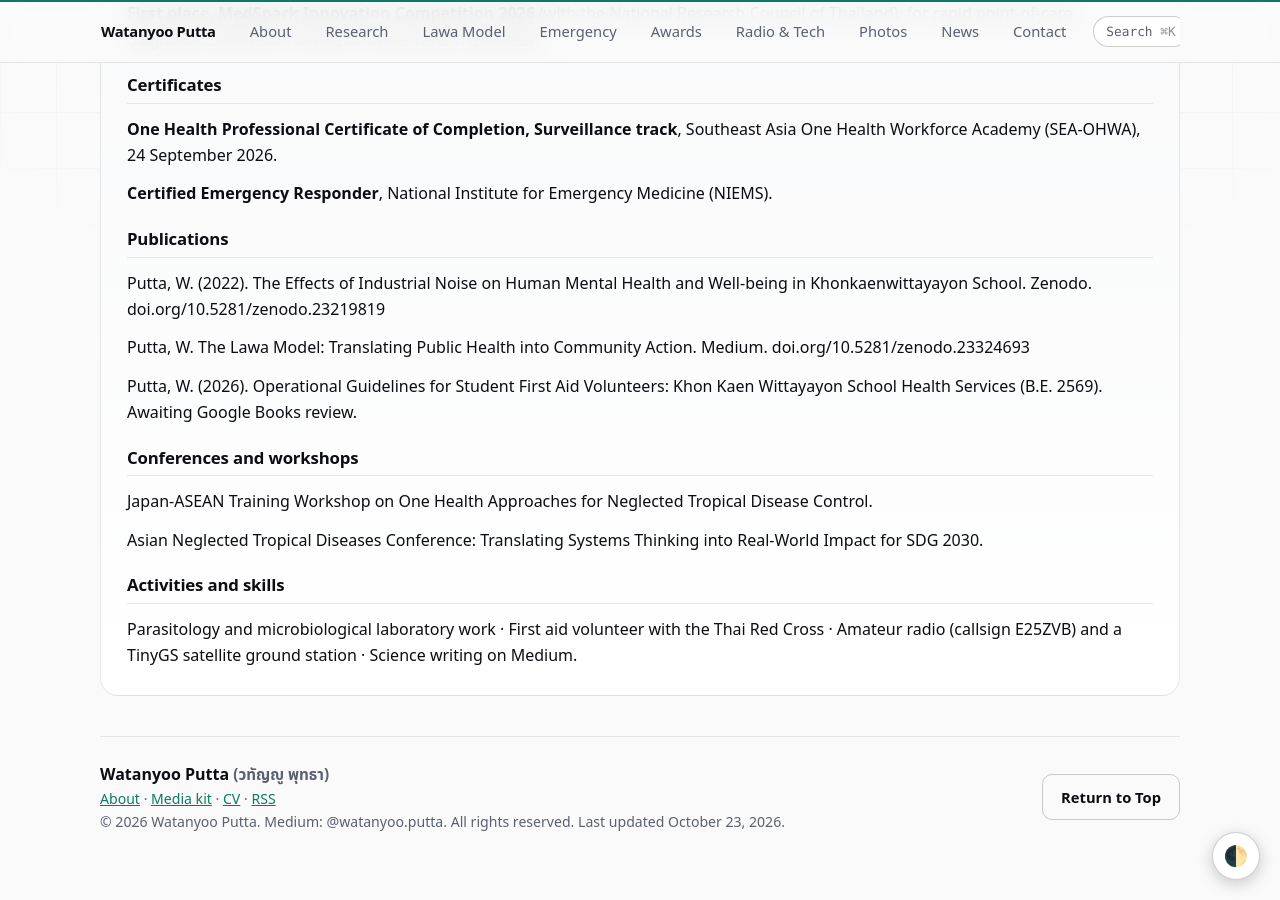
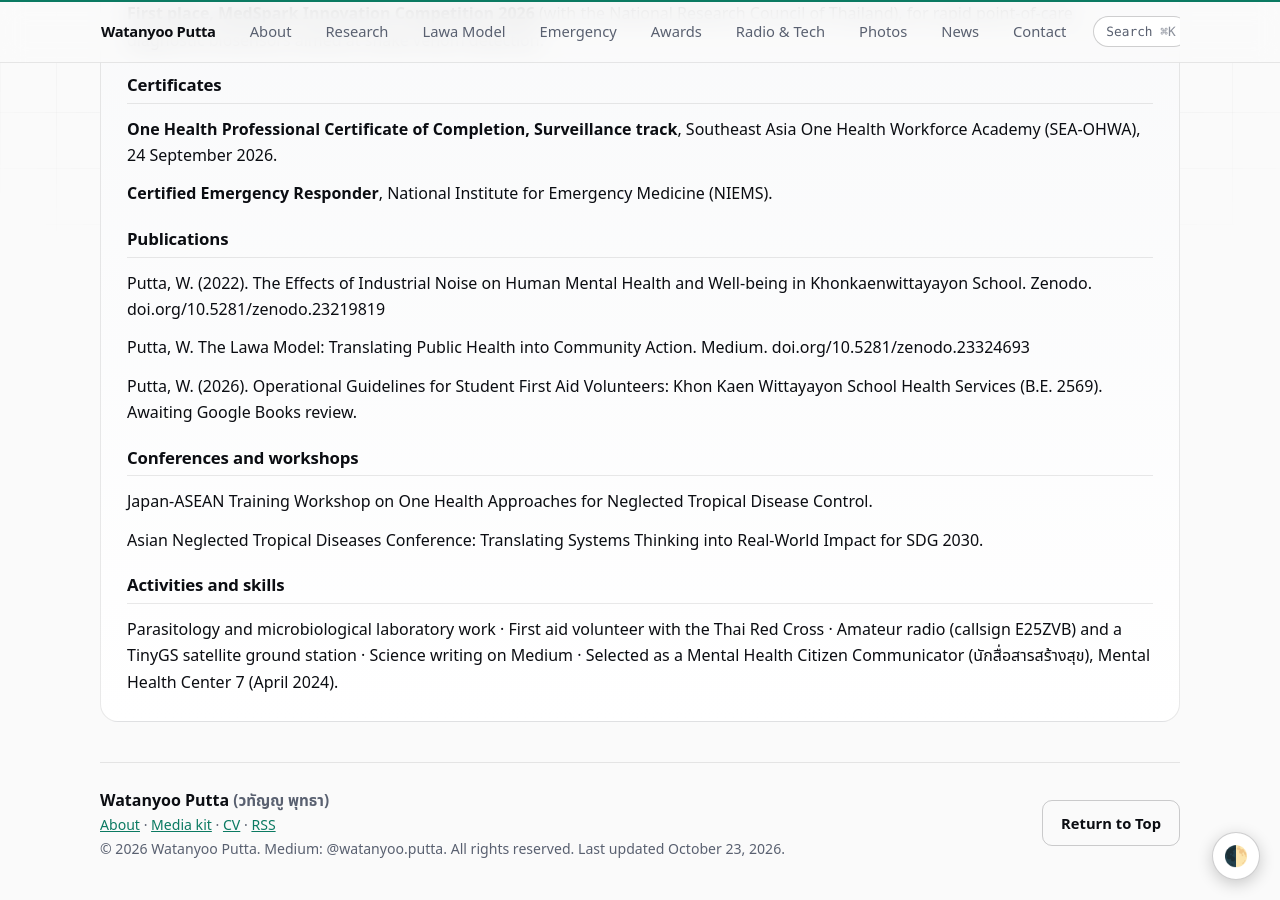
Before and after one commit to WatanyooPutta/WatanyooPutta.github.io, a Jekyll site: the page built from cv.html, in a window 1280 px wide and 900 px high, scrolled down 919 px. Built offline with Jekyll 4.4.1, drawn with Linux system fonts in a browser that asks for light colours.

Commit message:
Update cv.html

```diff
--- a/cv.html
+++ b/cv.html
@@ -37,5 +37,5 @@ sitemap: false
 <p>Japan-ASEAN Training Workshop on One Health Approaches for Neglected Tropical Disease Control.</p>
 <p>Asian Neglected Tropical Diseases Conference: Translating Systems Thinking into Real-World Impact for SDG 2030.</p>
 <h2>Activities and skills</h2>
-<p>Parasitology and microbiological laboratory work &middot; First aid volunteer with the Thai Red Cross &middot; Amateur radio (callsign E25ZVB) and a TinyGS satellite ground station &middot; Science writing on Medium.</p>
+<p>Parasitology and microbiological laboratory work &middot; First aid volunteer with the Thai Red Cross &middot; Amateur radio (callsign E25ZVB) and a TinyGS satellite ground station &middot; Science writing on Medium &middot; Selected as a Mental Health Citizen Communicator (นักสื่อสารสร้างสุข), Mental Health Center 7 (April 2024).</p>
 </article></main>
```
